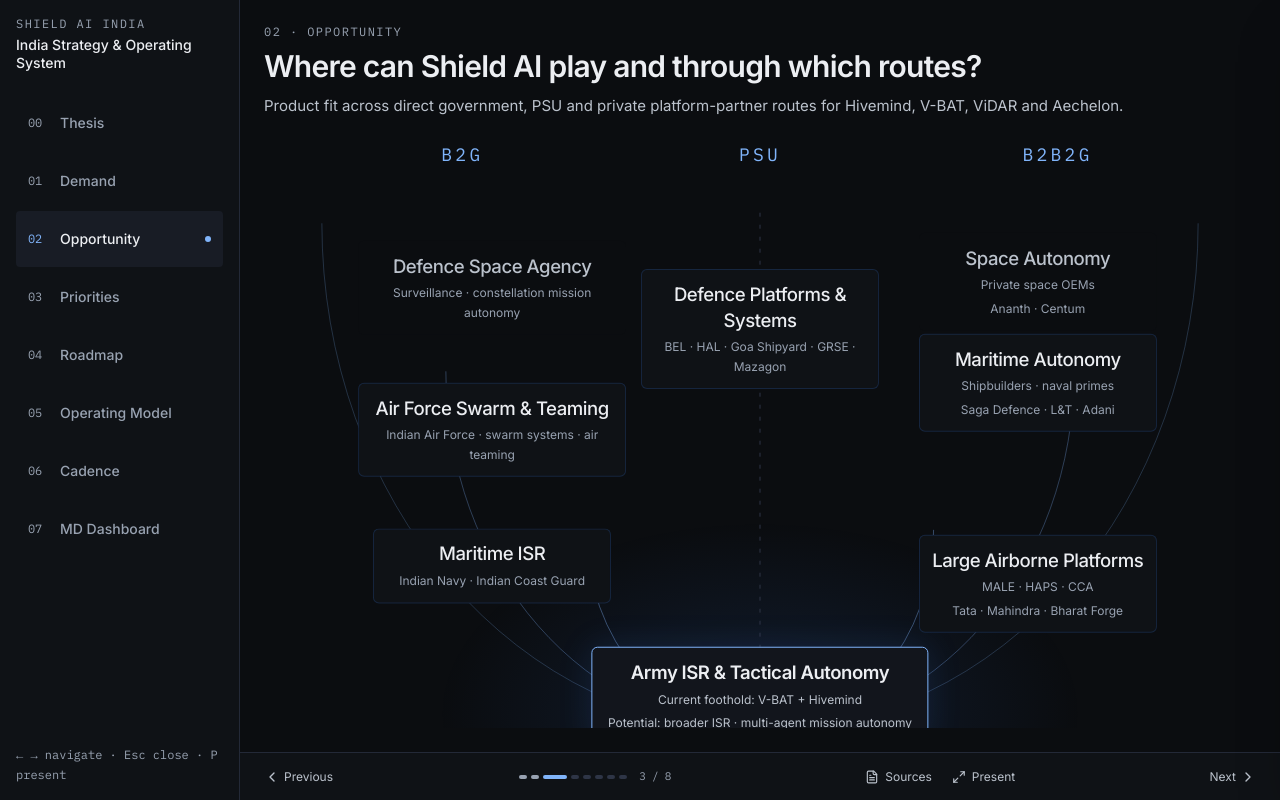
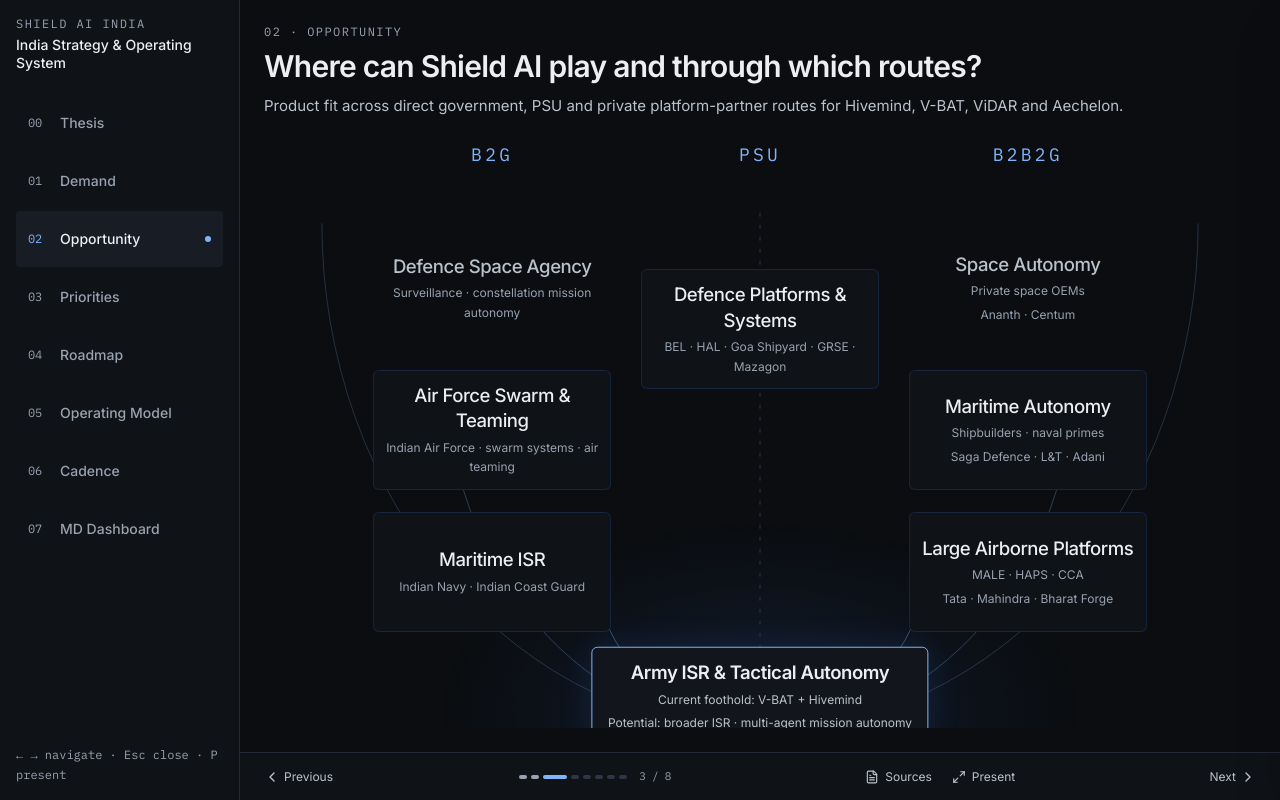
Before and after one commit to Sakshambhutani/shield-ai-emergent, a React (Vite) app in the folder shield-ai-india-source/frontend/: page /opportunities in a window 1280 px wide. Built offline with nearby package versions, Linux system fonts and the light colour scheme.

Commit message:
Align opportunity map columns with uniform card spacing

```diff
--- a/shield-ai-india-source/frontend/src/sections/Buyers.tsx
+++ b/shield-ai-india-source/frontend/src/sections/Buyers.tsx
@@ -30,13 +30,13 @@
 
 const RADAR_NODES = [
   { id: 'army', title: 'Army ISR & Tactical Autonomy', sub: 'Current foothold: V-BAT + Hivemind', examples: 'Potential: broader ISR · multi-agent mission autonomy', x: 50, y: 87, horizon: 'Now' },
-  { id: 'maritime-isr', title: 'Maritime ISR', sub: 'Indian Navy · Indian Coast Guard', x: 23, y: 65, horizon: 'Next' },
+  { id: 'maritime-isr', title: 'Maritime ISR', sub: 'Indian Navy · Indian Coast Guard', x: 23, y: 66, horizon: 'Next' },
   { id: 'airforce', title: 'Air Force Swarm & Teaming', sub: 'Indian Air Force · swarm systems · air teaming', x: 23, y: 42, horizon: 'Next' },
   { id: 'defence-space', title: 'Defence Space Agency', sub: 'Surveillance · constellation mission autonomy', x: 23, y: 18, horizon: 'Future' },
-  { id: 'airborne', title: 'Large Airborne Platforms', sub: 'MALE · HAPS · CCA', examples: 'Tata · Mahindra · Bharat Forge', x: 78, y: 68, horizon: 'Next' },
-  { id: 'maritime-autonomy', title: 'Maritime Autonomy', sub: 'Shipbuilders · naval primes', examples: 'Saga Defence · L&T · Adani', x: 78, y: 34, horizon: 'Next' },
+  { id: 'airborne', title: 'Large Airborne Platforms', sub: 'MALE · HAPS · CCA', examples: 'Tata · Mahindra · Bharat Forge', x: 77, y: 66, horizon: 'Next' },
+  { id: 'maritime-autonomy', title: 'Maritime Autonomy', sub: 'Shipbuilders · naval primes', examples: 'Saga Defence · L&T · Adani', x: 77, y: 42, horizon: 'Next' },
   { id: 'integrators', title: 'Defence Platforms & Systems', sub: 'BEL · HAL · Goa Shipyard · GRSE · Mazagon', x: 50, y: 25, horizon: 'Next' },
-  { id: 'space', title: 'Space Autonomy', sub: 'Private space OEMs', examples: 'Ananth · Centum', x: 78, y: 17, horizon: 'Future' },
+  { id: 'space', title: 'Space Autonomy', sub: 'Private space OEMs', examples: 'Ananth · Centum', x: 77, y: 18, horizon: 'Future' },
 ];
 
 export default function Buyers() {
--- a/shield-ai-india-source/frontend/src/sections/opportunity-landscape.css
+++ b/shield-ai-india-source/frontend/src/sections/opportunity-landscape.css
@@ -1,6 +1,6 @@
 .radar-body { @apply flex-1 min-h-0 overflow-auto; }
 .opportunity-radar { @apply h-full flex flex-col; min-height:640px; min-width:850px; }
-.radar-routes { @apply grid grid-cols-[2fr_1fr_2fr] shrink-0 pt-2 pb-3; }
+.radar-routes { @apply grid grid-cols-[46fr_8fr_46fr] shrink-0 pt-2 pb-3; }
 .radar-routes h2 { @apply font-mono text-lg uppercase tracking-[0.18em] text-sig-blue text-center; }
 .radar-routes h2 span { @apply text-paper-3 text-lg tracking-wider; }
 .radar-field { @apply relative flex-1 min-h-0; }
@@ -19,7 +19,8 @@
 .radar-node-now h3 { @apply text-paper font-semibold; }
 .radar-node-now p { @apply text-paper-2; }
 .radar-node-integrators { width:24%; }
-.radar-node-airforce, .radar-node-defence-space { width:27%; }
+.radar-node:not(.radar-node-now):not(.radar-node-integrators) { width:24%; height:120px; display:flex; flex-direction:column; justify-content:center; }
+@media(max-width:1100px){.radar-node:not(.radar-node-now):not(.radar-node-integrators){height:144px}}
 .radar-horizon { @apply absolute font-mono text-lg uppercase tracking-[0.18em] text-paper-3; }
 .radar-horizon-now { left:50%; bottom:0; transform:translateX(-50%); }
 .radar-horizon-next { left:9%; top:33%; }
```
